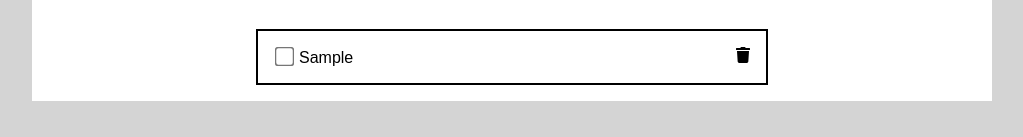
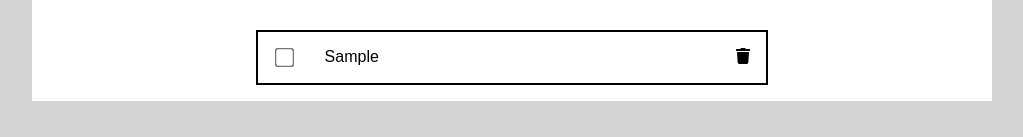
Before and after one commit to Federico-de-Muguruza/Tasks-list-Angular, an Angular app: page / in a window 1280 px wide. Both pictures are taken after typing "Sample" into the empty fields and a click on the button "ADD". Shown: the part 410-547 px from the top of the page, without its empty margins (128-1151 px from the left). Built offline with nearby package versions, Linux system fonts and the light colour scheme; a web font is replaced by a local one.

Commit message:
Se agregaron estilos para que la descripción de la tarea no sobrepase las caja

```diff
--- a/src/app/app.component.html
+++ b/src/app/app.component.html
@@ -4,15 +4,15 @@
 
     <div class="task-box">
       <article class="add-option">
-        <input type="text" #task>
+        <input type="text" maxlength="100" #task>
         <button (click)="addTask(task.value)">ADD</button>
       </article>
 
       <article class="task-list">
         <label *ngFor="let task of tasks">
           <div class="task">
+            <input type="checkbox">
             <div>
-              <input type="checkbox">
               <span>{{task.description}}</span>
             </div>
             <fa-icon [icon]="faTrash" (click)="deleteTask(task)"></fa-icon>
--- a/src/app/app.component.scss
+++ b/src/app/app.component.scss
@@ -1,4 +1,8 @@
 // Task-list styles
+
+::-webkit-scrollbar {
+    display: none;
+}
 
 .column-align-center {
     display: flex;
@@ -19,6 +23,7 @@ section {
     max-height: 90vh;
     overflow-y: scroll;
 }
+
 
 .task-box {
     @extend .column-align-center;
@@ -62,10 +67,9 @@ section {
 
 .task {
     div {
-        width: 80%;
-    }
-
-    input {
-        margin-right: 0.5rem;
+        max-width: 80%;
+        min-width: 80%;
+        max-height: 10vh;
+        overflow-wrap: break-word;
     }
 }
```
